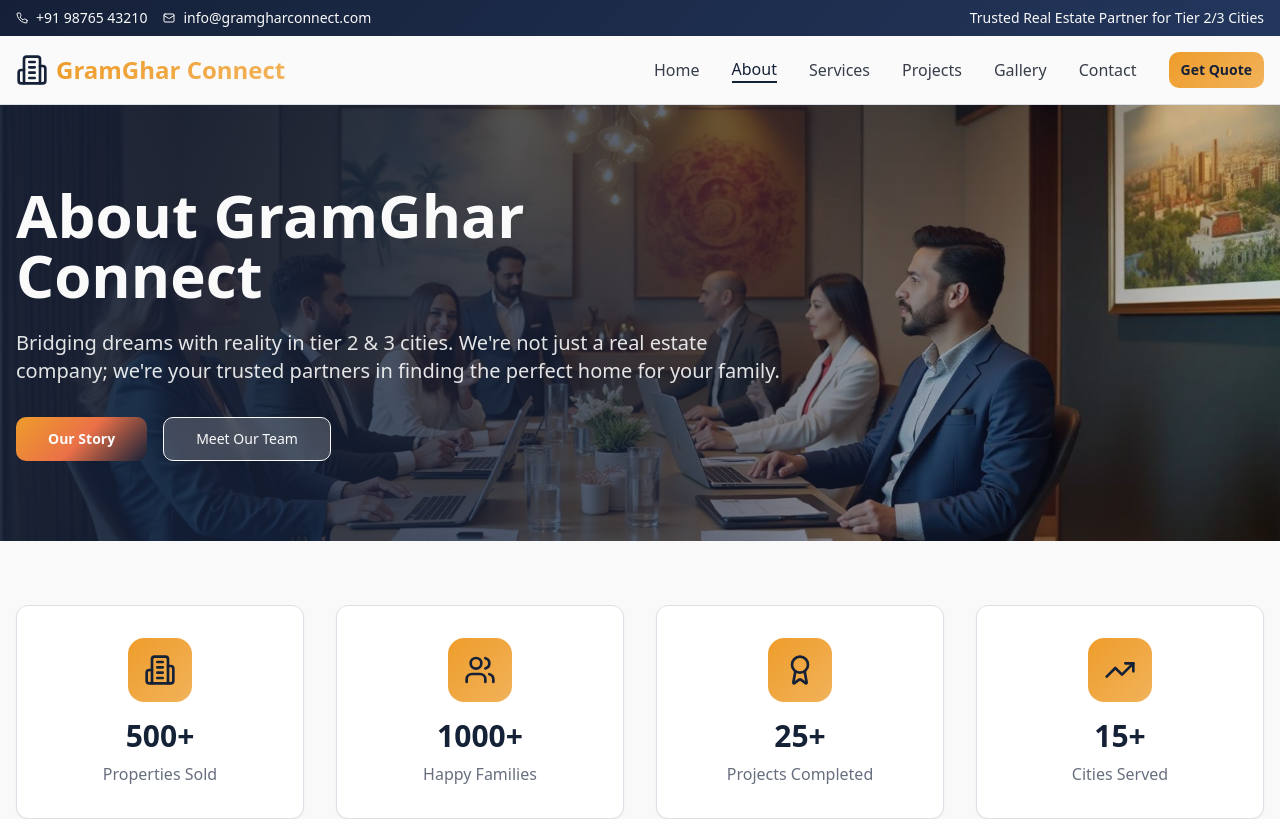
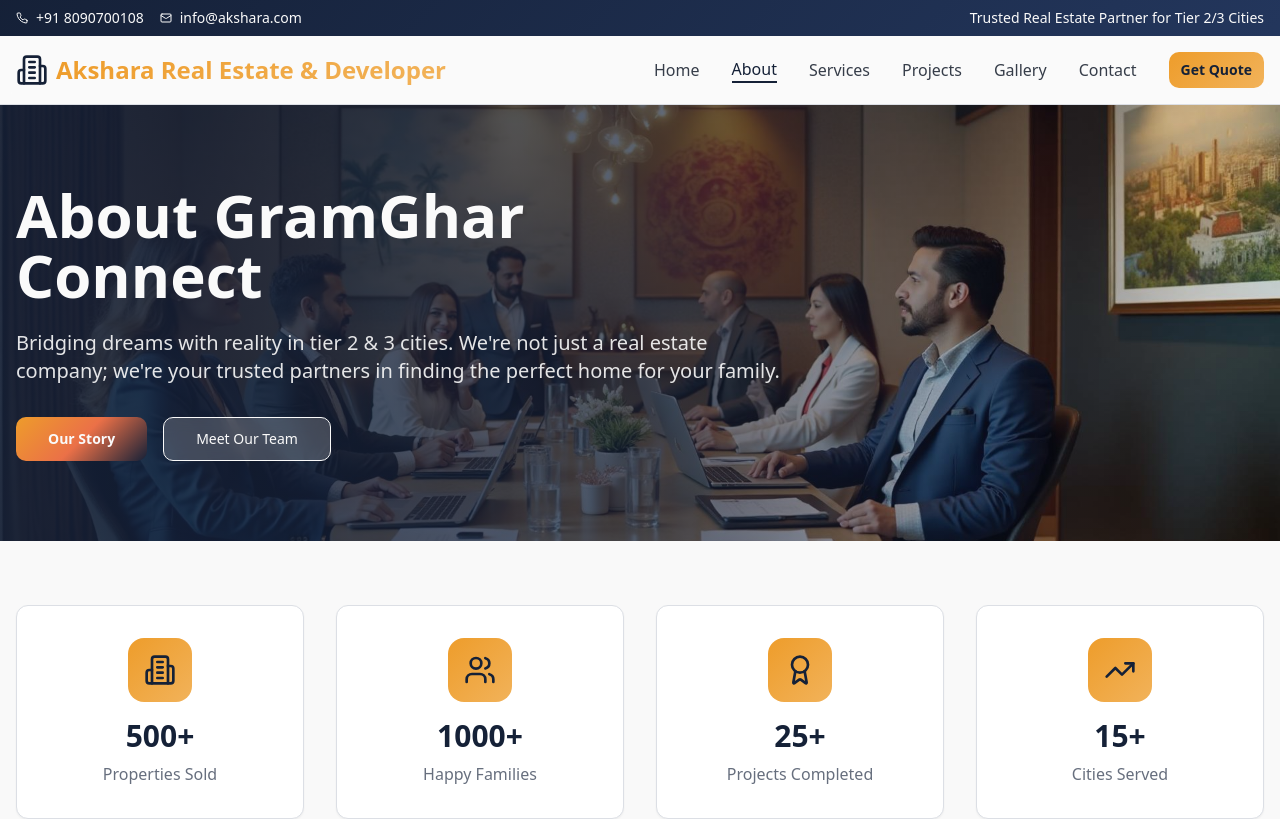
Before and after one commit to AkhilllYadav02/gram-ghar-connect, a React (Vite) app: page /about in a window 1280 px wide. Shown: the top 819 px of the page. Built offline with nearby package versions, Linux system fonts and the light colour scheme.

Commit message:
Update Header.tsx

```diff
--- a/src/components/Header.tsx
+++ b/src/components/Header.tsx
@@ -25,11 +25,11 @@ const Header = () => {
             <div className="flex items-center gap-4">
               <div className="flex items-center gap-2">
                 <Phone className="h-3 w-3" />
-                <span>+91 98765 43210</span>
+                <span>+91 8090700108</span>
               </div>
               <div className="flex items-center gap-2">
                 <Mail className="h-3 w-3" />
-                <span>info@gramgharconnect.com</span>
+                <span>info@akshara.com</span>
               </div>
             </div>
             <div className="hidden md:block text-sm">
@@ -46,7 +46,7 @@ const Header = () => {
           <Link to="/" className="flex items-center gap-2 text-2xl font-bold text-primary">
             <Building2 className="h-8 w-8" />
             <span className="bg-gradient-warm bg-clip-text text-transparent">
-              GramGhar Connect
+              Akshara Real Estate & Developer
             </span>
           </Link>
 
```
